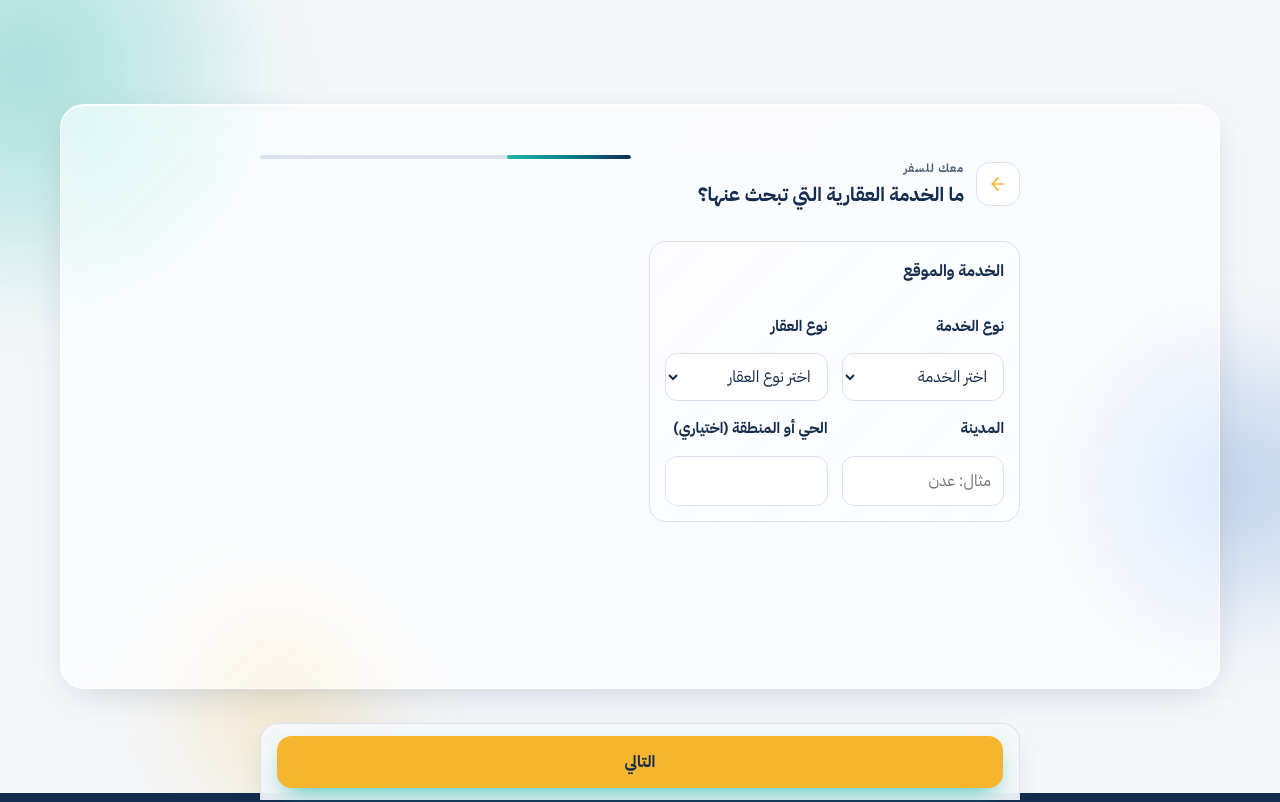
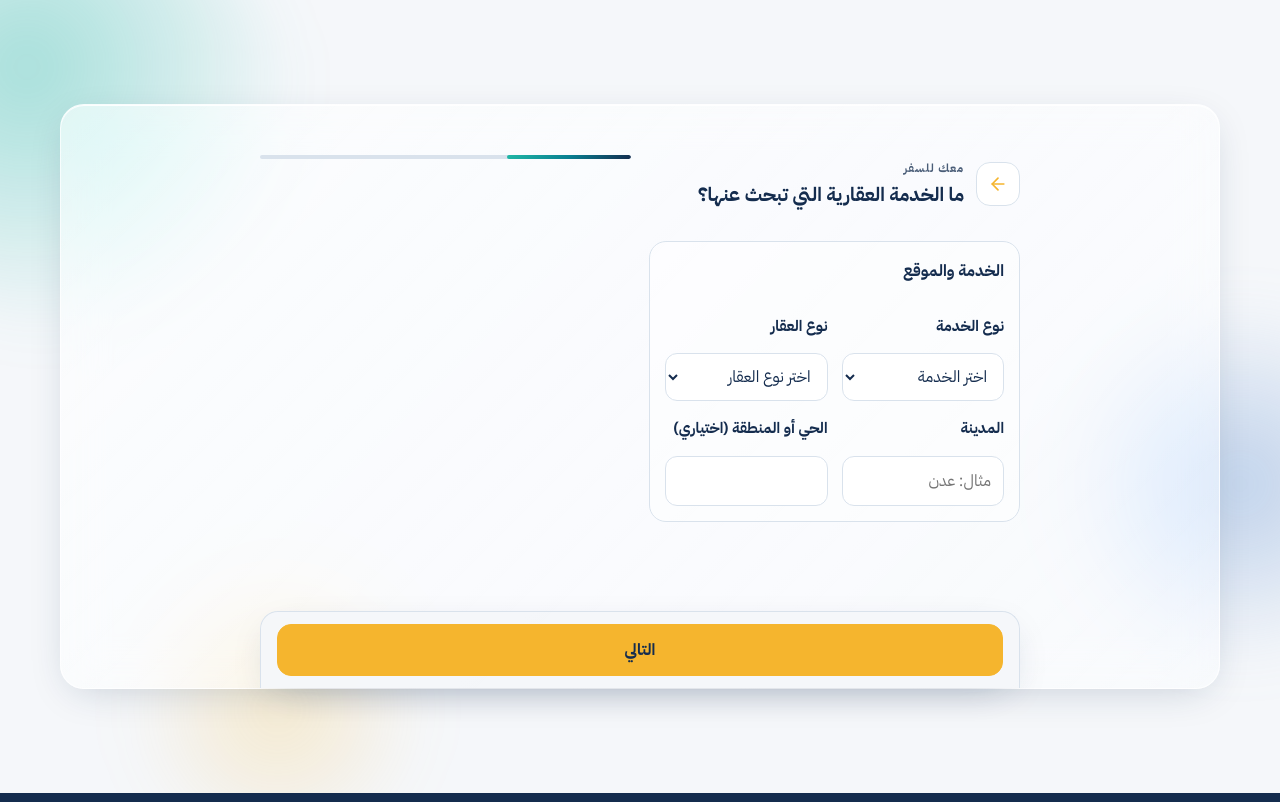
Before and after one commit to khwy1d/Maak, a React (Vite) app: page /real-estate in a window 1280 px wide. Shown: the top 802 px of the page. Built offline with nearby package versions, Linux system fonts and the light colour scheme.

Commit message:
Keep service form actions inside cards

```diff
--- a/src/components/ServiceSpecificForms.tsx
+++ b/src/components/ServiceSpecificForms.tsx
@@ -1,5 +1,4 @@
 import { Children, cloneElement, useId, useState, type ReactElement, type ReactNode } from "react";
-import { createPortal } from "react-dom";
 import { ArrowLeft, CalendarDays, MessageCircle, X } from "lucide-react";
 import { siteConfig } from "../config/site";
 
@@ -60,13 +59,13 @@ function RequestCard({
     <header className="maak-flight-head"><button type="button" className="maak-back" onClick={() => step === 0 ? window.history.back() : setStep(current => current - 1)} aria-label={label(lang, "رجوع", "Back")}><ArrowLeft size={20}/></button><div><span>{label(lang, "معك للسفر", "MAAK TRAVEL")}</span><h2>{title}</h2></div><span className="maak-step-badge">{Math.min(step + 1, totalSteps)}/{totalSteps}</span></header>
     <div className="maak-progress"><span style={{width: `${Math.min(step+1,totalSteps)/totalSteps*100}%`}}/></div>
     {!reviewing && <>{groups[step]}</>}
-    {!reviewing && createPortal(<div className="flight-step-nav maak-service-flow-nav" aria-label={label(lang, "خطوات الطلب", "Request steps")}>
+    {!reviewing && <div className="flight-step-nav maak-service-flow-nav" aria-label={label(lang, "خطوات الطلب", "Request steps")}>
       <span className="flight-step-count">{label(lang, `الخطوة ${Math.min(step + 1, totalSteps)} من ${totalSteps}`, `Step ${Math.min(step + 1, totalSteps)} of ${totalSteps}`)}</span>
       <div className="flight-step-buttons">
         {step > 0 && <button type="button" className="btn btn-ghost" onClick={() => setStep(current => current - 1)}>{label(lang, "السابق", "Back")}</button>}
         {!reviewing && <button type="button" className="btn btn-primary" onClick={() => setStep(current => Math.min(current + 1, groups.length))}>{label(lang, "التالي", "Next")}</button>}
       </div>
-    </div>, document.body)}
+    </div>}
     {reviewing && <section className="flight-summary" aria-label={label(lang, "مراجعة الطلب", "Review request")}>
       <div className="flight-summary-head">
         <h4>{label(lang, "راجع التفاصيل قبل المتابعة", "Review details before continuing")}</h4>
```
